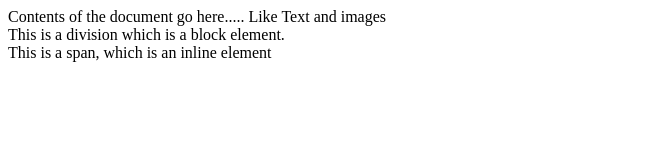
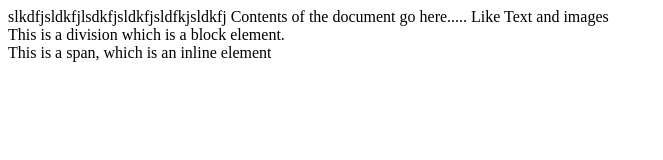
Before and after one commit to psteuer/Code-Designers-Website, a plain HTML site: page index.html in a window 1280 px wide. Shown: the whole page, without its empty margins (0-663 px from the left). Drawn offline with Linux system fonts and the light colour scheme.

Commit message:
Update index.html

```diff
--- a/index.html
+++ b/index.html
@@ -7,7 +7,7 @@
 
 	</head>
 
-	<body>
+	<body>slkdfjsldkfjlsdkfjsldkfjsldfkjsldkfj
 
 		Contents of the document go here..... Like Text and images
 		<div>This is a division which is a block element.</div>
```
